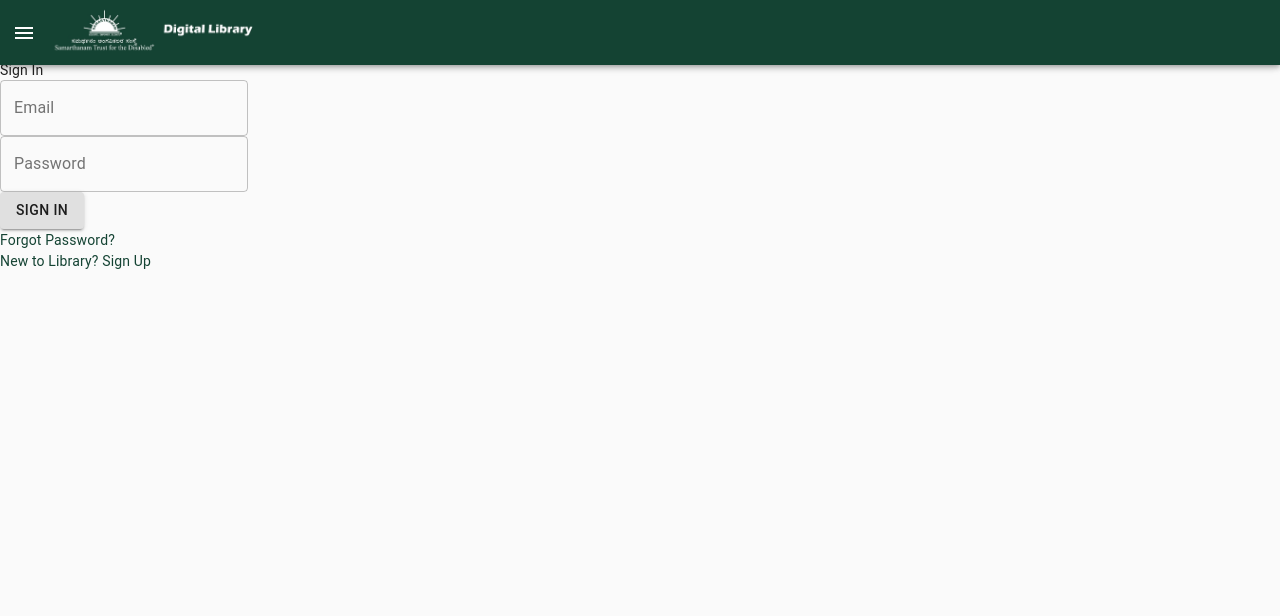
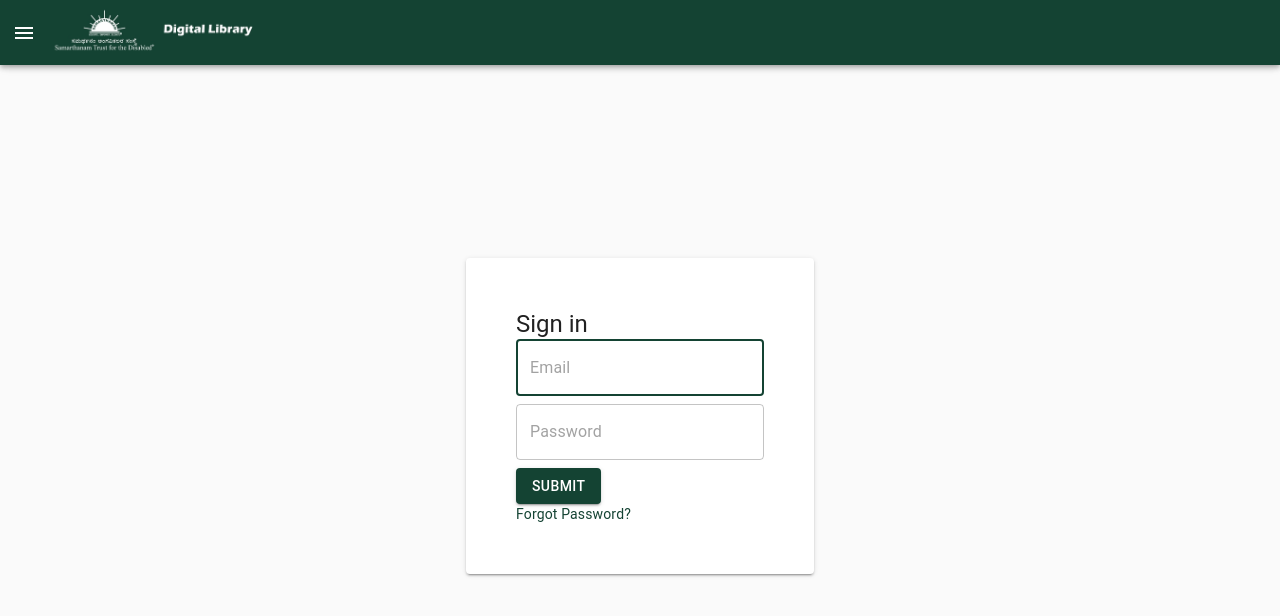
Before and after one commit to sharathkumbar1/DigitalLibrary, a React (Create React App) app: page /login in a window 1280 px wide. Shown: the top 616 px of the page. Built offline with nearby package versions, Linux system fonts and the light colour scheme.

Commit message:
tile added

```diff
--- a/src/components/BrowsePage/BrowsePage.js
+++ b/src/components/BrowsePage/BrowsePage.js
@@ -1,27 +1,62 @@
 import React from "react";
+import { makeStyles } from "@material-ui/core/styles";
 import Typography from "@material-ui/core/Typography";
-import { withStyles } from "@material-ui/core/styles";
+import Paper from "@material-ui/core/Paper";
+import Grid from "@material-ui/core/Grid";
 
-const styles = (theme) => ({
+const useStyles = makeStyles((theme) => ({
+  root: {
+    flexGrow: 1,
+  },
+  paper: {
+    padding: theme.spacing(2),
+    textAlign: "center",
+    color: theme.palette.text.secondary,
+    height: "150px",
+    marginTop: "10px",
+  },
   homePage: {
     textAlign: "center",
   },
-  homePageIntro: {
-    fontSize: "large",
-  },
-  button: {
-    margin: theme.spacing.unit,
-  },
-});
+}));
 
-const BrowsePage = () => {
+const BrowsePage = (props) => {
+  const classes = useStyles();
+
   return (
-    <div>
-      <Typography style={styles.homePage} variant="h3" component="h2">
+    <div className={classes.root}>
+      <Grid container spacing={3}>
+        {/* <Typography className={classes.homePage} variant="h4" component="h4">
         Browse Page Design goes here!!!
-      </Typography>
+      </Typography> */}
+
+        <Grid item xs={6} sm={3}>
+          <Paper className={classes.paper}>xs=6 sm=3</Paper>
+        </Grid>
+        <Grid item xs={6} sm={3}>
+          <Paper className={classes.paper}>xs=6 sm=3</Paper>
+        </Grid>
+        <Grid item xs={6} sm={3}>
+          <Paper className={classes.paper}>xs=6 sm=3</Paper>
+        </Grid>
+        <Grid item xs={6} sm={3}>
+          <Paper className={classes.paper}>xs=6 sm=3</Paper>
+        </Grid>
+        <Grid item xs={6} sm={3}>
+          <Paper className={classes.paper}>xs=6 sm=3</Paper>
+        </Grid>
+        <Grid item xs={6} sm={3}>
+          <Paper className={classes.paper}>xs=6 sm=3</Paper>
+        </Grid>
+        <Grid item xs={6} sm={3}>
+          <Paper className={classes.paper}>xs=6 sm=3</Paper>
+        </Grid>
+        <Grid item xs={6} sm={3}>
+          <Paper className={classes.paper}>xs=6 sm=3</Paper>
+        </Grid>
+      </Grid>
     </div>
   );
 };
 
-export default withStyles(styles)(BrowsePage);
+export default BrowsePage;
--- a/src/components/HomePageContent/HomePageContent.js
+++ b/src/components/HomePageContent/HomePageContent.js
@@ -1,74 +1,83 @@
 import React from "react";
-import SimpleCard from "./SimpleCard";
+import { makeStyles } from "@material-ui/core/styles";
+import Typography from "@material-ui/core/Typography";
+import GridList from "@material-ui/core/GridList";
+import GridListTile from "@material-ui/core/GridListTile";
+import GridListTileBar from "@material-ui/core/GridListTileBar";
+import ListSubheader from "@material-ui/core/ListSubheader";
+import IconButton from "@material-ui/core/IconButton";
+import InfoIcon from "@material-ui/icons/Info";
+import tileData from "./tileData";
 import createIcon from "../../images/files-37-256.png";
 import parseIcon from "../../images/files-07-256.png";
 import uploadIcon from "../../images/files-49-256.png";
 import viewIcon from "../../images/files-44-256.png";
 
+const useStyles = makeStyles((theme) => ({
+  root: {
+    display: "flex",
+    flexWrap: "wrap",
+    justifyContent: "space-around",
+    overflow: "hidden",
+    backgroundColor: theme.palette.background.paper,
+  },
+  gridList: {
+    width: 1000,
+    height: 1000,
+  },
+  titleBar: {
+    background:
+      "linear-gradient(to top, rgba(0,0,0,0.7) 0%, rgba(0,0,0,0.3) 70%, rgba(0,0,0,0) 100%)",
+  },
+  icon: {
+    color: "rgba(255, 255, 255, 0.54)",
+  },
+}));
+
 const HomePageContent = () => {
-  const cardsArr = [
-    {
-      cardTitle: "Personal Development",
-      cardSubTitle: "new template",
-      cardContent:
-        "Create new template by marking your own highlight areas on a pdf document and save it. So that next time you can do a bulk upload against that template.",
-      routePath: "personal-development",
-      imgPath: createIcon,
-    },
-    {
-      cardTitle: "Natural Sciences and Mathematics ",
-      cardSubTitle: "a document",
-      cardContent:
-        "It's always good to check the highlights in the template before you do a bulk uploading.",
-      routePath: "science-maths",
-      imgPath: parseIcon,
-    },
-    {
-      cardTitle: "Fiction",
-      cardSubTitle: "bulk documents",
-      cardContent: "Upload multiple documents against a template you choose.",
-      routePath: "fiction",
-      imgPath: uploadIcon,
-    },
-    {
-      cardTitle: "e-Books",
-      cardSubTitle: "all your documents",
-      cardContent:
-        "Once you uploaded the documents, you can view their status, preview, history at anytime",
-      routePath: "e-books",
-      imgPath: viewIcon,
-    },
-    {
-      cardTitle: "Audio Books",
-      cardSubTitle: "all your documents",
-      cardContent:
-          "Once you uploaded the documents, you can view their status, preview, history at anytime",
-      routePath: "e-books",
-      imgPath: viewIcon,
-    },
-    {
-      cardTitle: "Article",
-      cardSubTitle: "all your documents",
-      cardContent:
-          "Once you uploaded the documents, you can view their status, preview, history at anytime",
-      routePath: "e-books",
-      imgPath: viewIcon,
-    },
-  ];
+  const classes = useStyles();
 
   return (
-    <div className="home-content">
-        {cardsArr.map((item, index) => (
-            <SimpleCard
-                cardTitle={item.cardTitle}
-                cardSubTitle={item.cardSubTitle}
-                cardContent={item.cardContent}
-                routePath={item.routePath}
-                imgPath={item.imgPath}
-                key={index}
+    <div className={classes.root}>
+      <GridList cellHeight={300} spacing={30} className={classes.gridList}>
+        <GridListTile key="Subheader" cols={4} style={{ height: "auto" }}>
+          <ListSubheader component="div"></ListSubheader>
+        </GridListTile>
+        {tileData.map((tile) => (
+          <GridListTile key={tile.img}>
+            <span>{tile.category}</span>
+            <img src={tile.img} alt={tile.title} />
+
+            <GridListTileBar
+              title={tile.title}
+              actionIcon={
+                <>
+                  <IconButton
+                    aria-label={`info about ${tile.title}`}
+                    className={classes.icon}
+                  >
+                    <InfoIcon />
+                  </IconButton>
+                </>
+              }
             />
+          </GridListTile>
         ))}
+      </GridList>
     </div>
+
+    // <div className="home-content">
+    //     {cardsArr.map((item, index) => (
+    //         <SimpleCard
+    //             cardTitle={item.cardTitle}
+    //             cardSubTitle={item.cardSubTitle}
+    //             cardContent={item.cardContent}
+    //             routePath={item.routePath}
+    //             imgPath={item.imgPath}
+    //             key={index}
+    //         />
+    //     ))}
+    // </div>
   );
 };
 
--- /dev/null
+++ b/src/components/HomePageContent/tileData.js
@@ -0,0 +1,76 @@
+const tileData = [
+  {
+    img:
+      "https://images.unsplash.com/photo-1487412720507-e7ab37603c6f?ixlib=rb-1.2.1&ixid=eyJhcHBfaWQiOjEyMDd9&auto=format&fit=crop&w=400&q=60",
+    title: "Alyce Bass",
+    category: "Personal Development",
+  },
+  {
+    img:
+      "https://images.unsplash.com/photo-1502378735452-bc7d86632805?ixlib=rb-0.3.5&q=80&fm=jpg&crop=entropy&cs=tinysrgb&w=200&fit=max&s=aa3a807e1bbdfd4364d1f449eaa96d82",
+    title: "Sabiha Plummer",
+    category: "Computer Science",
+    featured: true,
+  },
+  {
+    img: "https://uifaces.co/our-content/donated/KtCFjlD4.jpg",
+    title: "Arthur Stewart",
+    category: "Deep Learning",
+    featured: true,
+  },
+  {
+    img:
+      "https://images.unsplash.com/photo-1543610892-0b1f7e6d8ac1?ixlib=rb-1.2.1&ixid=eyJhcHBfaWQiOjEyMDd9&auto=format&fit=crop&w=634&q=80",
+    title: "Hebe Harwood",
+    category: "Machine Learning",
+  },
+
+  {
+    img: "https://uifaces.co/our-content/donated/n4Ngwvi7.jpg",
+    title: "Keanu Hood",
+    category: "Algorithms",
+  },
+  {
+    img: "https://uifaces.co/our-content/donated/gPZwCbdS.jpg",
+    title: "Leonardo Davila",
+    category: "Object Oriented Design",
+  },
+  {
+    img:
+      "https://images.pexels.com/photos/1181519/pexels-photo-1181519.jpeg?auto=compress&cs=tinysrgb&h=350",
+    title: "Hayleigh Chapman",
+    category: "Literature",
+  },
+  {
+    img:
+      "https://images.pexels.com/photos/1394499/pexels-photo-1394499.jpeg?auto=compress&cs=tinysrgb&dpr=1&w=500",
+    title: "Reema English",
+    category: "Design Patterns",
+  },
+  {
+    img:
+      "https://images.unsplash.com/photo-1456327102063-fb5054efe647?ixlib=rb-0.3.5&q=80&fm=jpg&crop=entropy&cs=tinysrgb&w=200&fit=max&s=f05c14dd4db49f08a789e6449604c490",
+    title: "Atticus Aldred",
+    category: "Fiction",
+  },
+  {
+    img:
+      "https://images.unsplash.com/photo-1520813792240-56fc4a3765a7?ixlib=rb-1.2.1&q=80&fm=jpg&crop=entropy&cs=tinysrgb&w=200&fit=max&ixid=eyJhcHBfaWQiOjE3Nzg0fQ",
+    title: "Cobie Morin",
+    category: "Drama",
+  },
+  {
+    img:
+      "https://images.pexels.com/photos/774909/pexels-photo-774909.jpeg?auto=compress&cs=tinysrgb&h=350",
+    title: "Corinne Mcghee",
+    category: "Spritial",
+  },
+  {
+    img:
+      "https://images.pexels.com/photos/1858175/pexels-photo-1858175.jpeg?auto=compress&cs=tinysrgb&h=350",
+    title: "Ali Hendricks",
+    category: "Maths",
+  },
+];
+
+export default tileData;
--- a/src/components/Layout/Layout.js
+++ b/src/components/Layout/Layout.js
@@ -207,7 +207,8 @@ const Layout = (props) => {
             <Grid item xs={12} style={{ marginTop: 60 }}>
               {/* routes */}
               <Switch>
-                <Route exact path="/" component={LogInOrSignUp} />
+                {/* <Route exact path="/" component={LogInOrSignUp} /> */}
+                <Route exact path="/" component={HomePage} />
                 <Route exact path="/login" component={LogIn} />
                 <Route exact path="/signup" component={SignUp} />
                 <Route exact path="/search" component={SearchPage} />
--- a/src/components/Login/LogIn.js
+++ b/src/components/Login/LogIn.js
@@ -1,15 +1,33 @@
 import React from "react";
-import {withStyles} from "@material-ui/core/styles";
-import {Button, Link, TextField} from '@material-ui/core'
+import { withStyles } from "@material-ui/core/styles";
+import {
+  Button,
+  TextField,
+  Grid,
+  Paper,
+  Typography,
+  Link,
+} from "@material-ui/core";
 
 const styles = (theme) => ({
   button: {
     margin: theme.spacing.unit,
   },
+
+  loginForm: {
+    justifyContent: "center",
+    minHeight: "90vh",
+  },
+
+  loginBackground: {
+    justifyContent: "center",
+    minHeight: "30vh",
+    padding: "50px",
+  },
 });
 
 const LogIn = (props) => {
-
+  const { classes } = props;
   const handleRoute = (route) => {
     props.history.push(`/${route}`);
   };
@@ -18,39 +36,107 @@ const LogIn = (props) => {
   // if (active === true) {
   return (
     <div>
-                Sign In
-                <div>
-                    <TextField id="email" label="Email" variant="outlined"/>
-                </div>
-                <div>
-                    <TextField id="password" label="Password" variant="outlined"/>
-                </div>
-                <div>
-                    <Button variant="contained">Sign In</Button>
-                </div>
-                <div>
-                    <Link
-                        component="button"
-                        variant="body2"
-                        onClick={() => {
-                            console.info("Forgot Password?");
-                        }}
+      <Grid container spacing={0} justify="center" direction="row">
+        <Grid item>
+          <Grid
+            container
+            direction="column"
+            justify="center"
+            spacing={2}
+            className={classes.loginForm}
           >
+            <Paper
+              variant="elevation"
+              elevation={2}
+              className={classes.loginBackground}
+            >
+              <Grid item>
+                <Typography component="h1" variant="h5">
+                  Sign in
+                </Typography>
+              </Grid>
+              <Grid item>
+                <form >
+                  <Grid container direction="column" spacing={2}>
+                    <Grid item>
+                      <TextField
+                        type="email"
+                        placeholder="Email"
+                        fullWidth
+                        name="username"
+                        variant="outlined"
+                        required
+                        autoFocus
+                      />
+                    </Grid>
+                    <Grid item>
+                      <TextField
+                        type="password"
+                        placeholder="Password"
+                        fullWidth
+                        name="password"
+                        variant="outlined"
+                        required
+                      />
+                    </Grid>
+                    <Grid item>
+                      <Button
+                        variant="contained"
+                        color="primary"
+                        type="submit"
+                        className="button-block"
+                      >
+                        Submit
+                      </Button>
+                    </Grid>
+                  </Grid>
+                </form>
+              </Grid>
+              <Grid item>
+                <Link href="#" variant="body2">
                   Forgot Password?
                 </Link>
+              </Grid>
+            </Paper>
+          </Grid>
+        </Grid>
+      </Grid>
     </div>
-                <div>
-                    <Link
-                        component="button"
-                        variant="body2"
-                        // onClick={() => updateWindow('SIGNUP')}
-                        onClick={() => handleRoute('signup')}
 
-                    >
-                        New to Library? Sign Up
-                    </Link>
-                </div>
-            </div>
+    // <div>
+    //     Sign In
+    //     <div>
+    //         <TextField id="email" label="Email" variant="outlined"/>
+    //     </div>
+    //     <div>
+    //         <TextField id="password" label="Password" variant="outlined"/>
+    //     </div>
+    //     <div>
+    //         <Button variant="contained">Sign In</Button>
+    //     </div>
+    //     <div>
+    //         <Link
+    //             component="button"
+    //             variant="body2"
+    //             onClick={() => {
+    //                 console.info("Forgot Password?");
+    //             }}
+    //         >
+    //             Forgot Password?
+    //         </Link>
+    //     </div>
+    //     <div>
+    //         <Link
+    //             component="button"
+    //             variant="body2"
+    //             // onClick={() => updateWindow('SIGNUP')}
+    //             onClick={() => handleRoute('signup')}
+
+    //         >
+    //             New to Library? Sign Up
+    //         </Link>
+    //     </div>
+    // </div>
   );
   // } else
   //     return null
```
Also changed, not shown: src/components/HomePage/HomePage.js (+2 -15 lines). Lines whose indentation alone changed are shown as unchanged.
